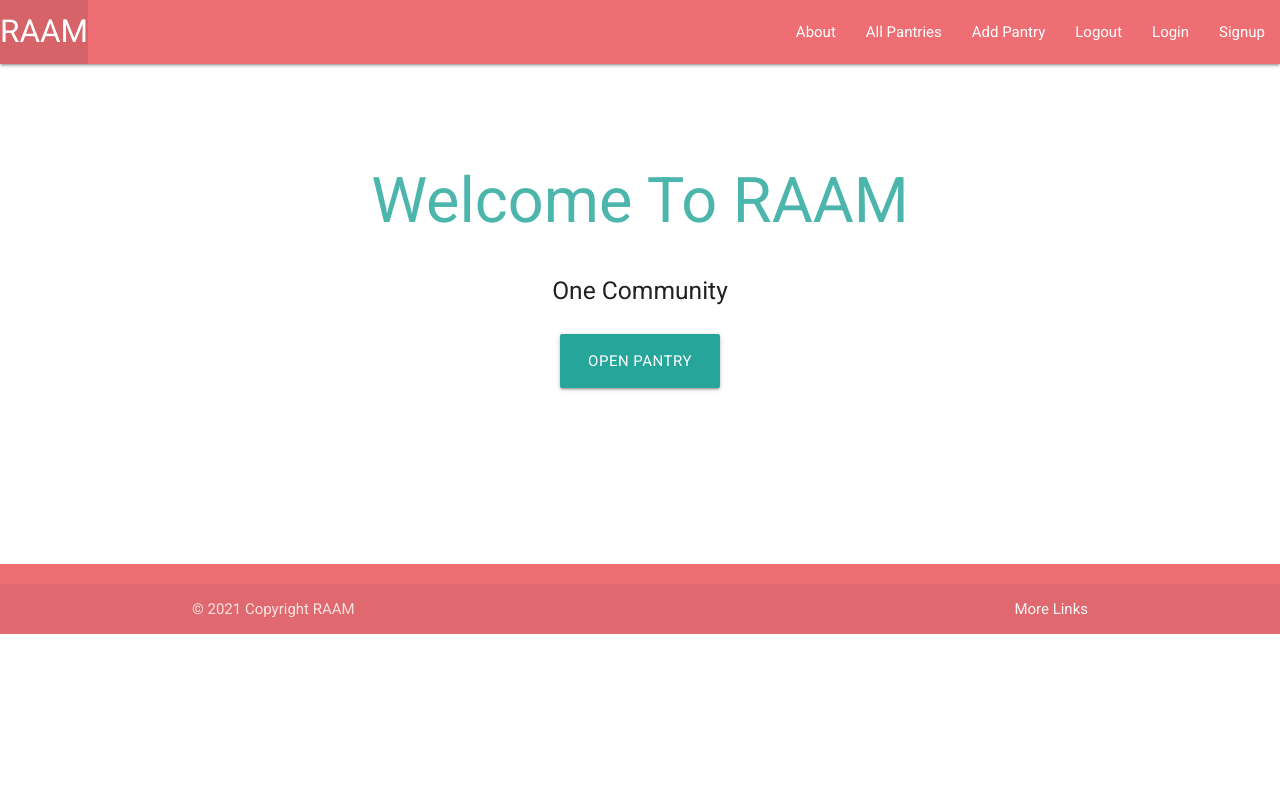
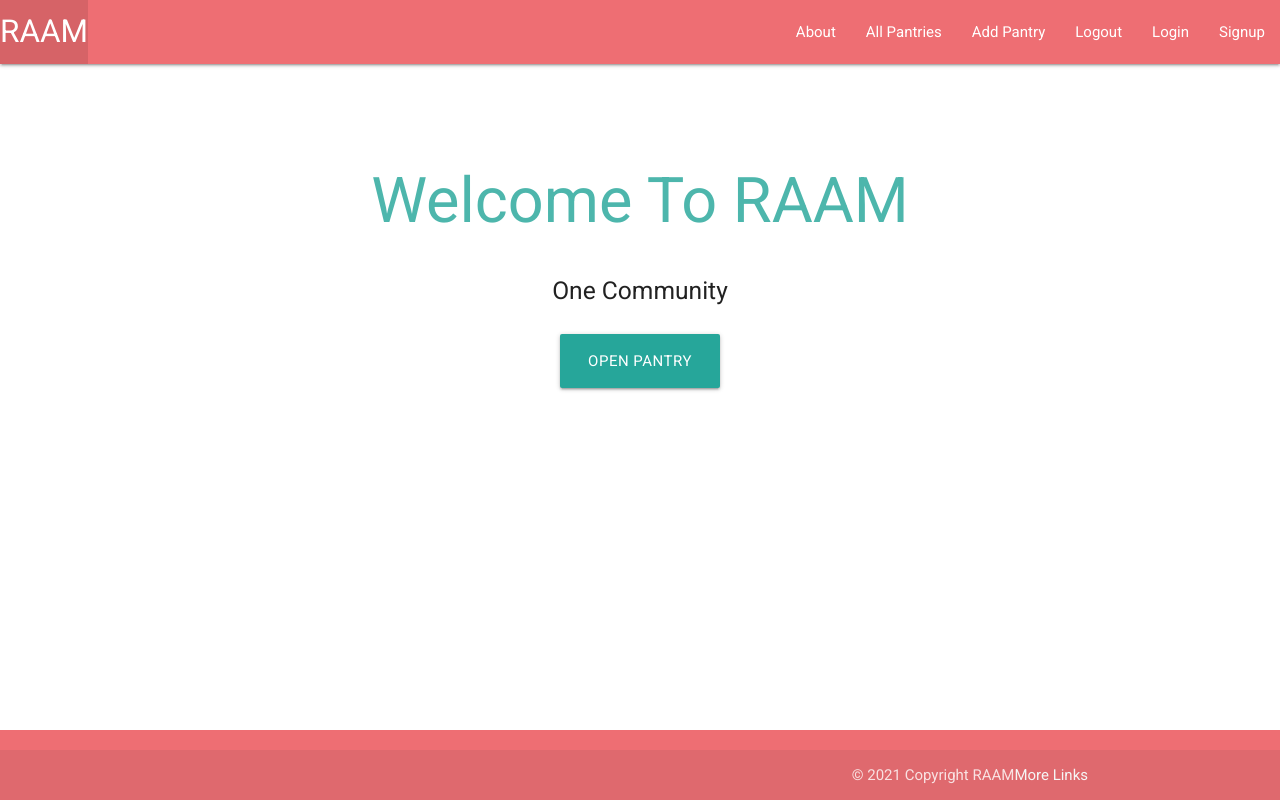
Before and after one commit to mariorojasac/raam, a Django app: template main_app/templates/home.html in a window 1280 px wide. Run offline with Django 3.2, Linux system fonts and the light colour scheme; the template is opened without the code that fills it, so the values that code supplies are empty.

Commit message:
adding css

```diff
--- a/main_app/static/css/styles.css
+++ b/main_app/static/css/styles.css
@@ -1,7 +1,22 @@
 * {
     margin: 0%;
+    box-sizing: border-box;
 }
 
 body {
-font-family: 'Roboto', sans-serif;
+    font-family: 'Roboto', sans-serif;
+    display: flex;
+    min-height: 100vh;
+    flex-direction: column;
 }
+
+ main {
+    flex: 1 0 auto;
+    flex-grow: 1;
+  }
+
+footer {
+    padding-top: 0;
+    text-align: right;
+    background-color: orange;
+}
```
